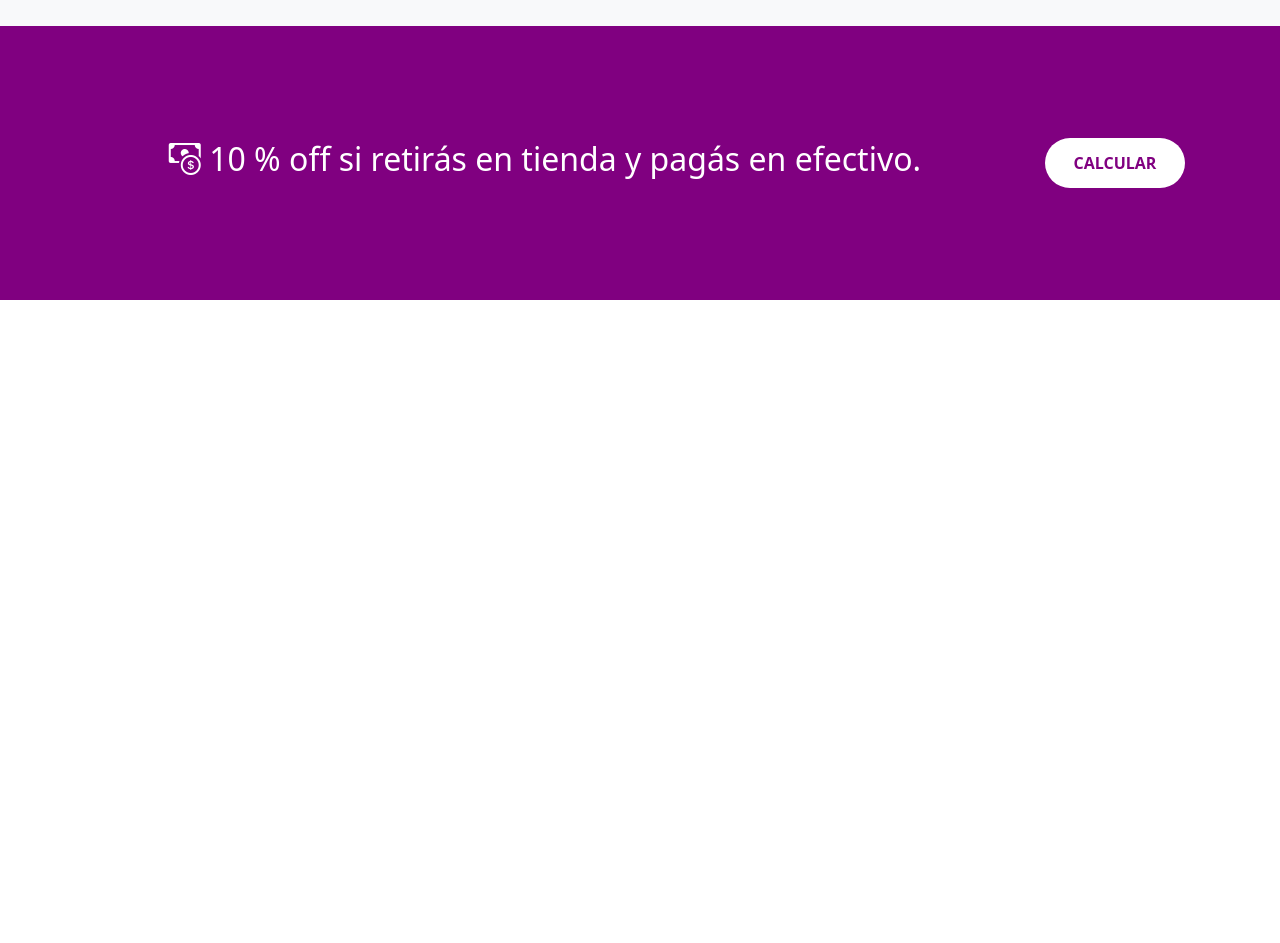
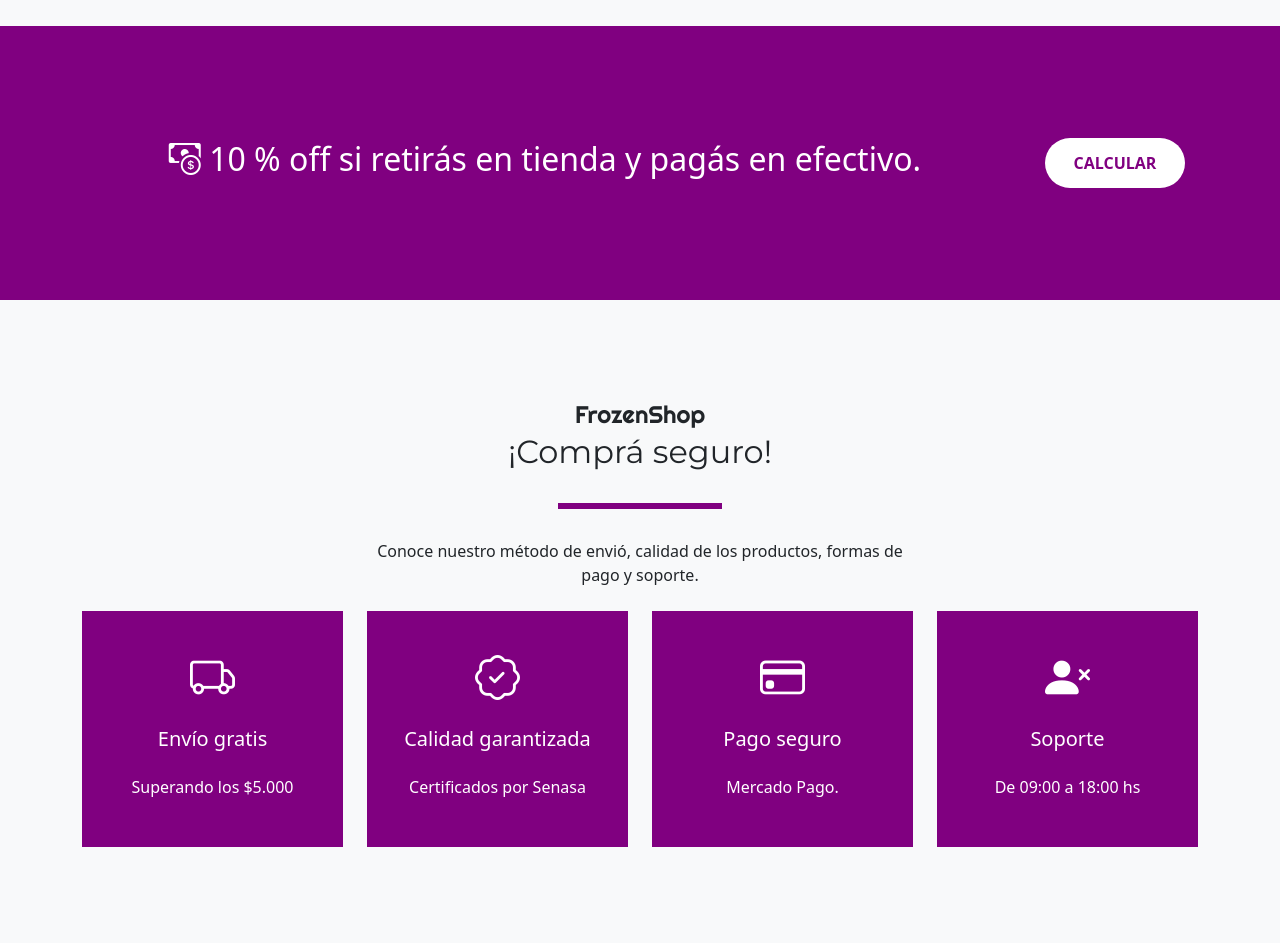
Before and after one commit to MatiasLauria/proyecto-final, a website: page index.html in a window 1280 px wide. Shown: the part 2852-3795 px from the top of the page. Before the commit the page ends 3152 px from the top, so only its background shows below. Drawn offline with nearby package versions, Linux system fonts and the light colour scheme.

Commit message:
init-section-5

```diff
--- a/index.html
+++ b/index.html
@@ -336,6 +336,73 @@
             </div>
         </section>
 
+
+        <!-- section-5 -->
+
+        <section class="store py-5 bg-light text-center">
+            <div class="container py-5">
+                <div class="row">
+                    <div class="col-lg-6 m-auto">
+
+                        <h4 class="m-1">FrozenShop</h4>
+                        <h2>¡Comprá seguro!</h2>
+                        <div class="line my-4"></div>
+                        <p>Conoce nuestro método de envió, calidad de los productos, formas de pago y soporte.
+
+                        </p>
+
+                    </div>
+                </div>
+
+                <div class="row">
+                    <div class="col-lg-3">
+                        <div class="card py-3 mt-2">
+                            <div class="card-body">
+                                <span><i class="bi bi-truck"></i></span>
+                                <h5 class="head1 py-3">Envío gratis</h5>
+                                <p class="per1">Superando los $5.000</p>
+                            </div>
+                        </div>
+                    </div>
+
+
+                    <div class="col-lg-3">
+                        <div class="card py-3 mt-2">
+                            <div class="card-body">
+                                <span><i class="bi bi-patch-check"></i></span>
+                                <h5 class="head1 py-3">Calidad garantizada</h5>
+                                <p class="per1">Certificados por Senasa</p>
+                            </div>
+                        </div>
+                    </div>
+
+                    <div class="col-lg-3">
+                        <div class="card py-3 mt-2">
+                            <div class="card-body">
+                                <span><i class="bi bi-credit-card"></i></span>
+                                <h5 class="head1 py-3">Pago seguro</h5>
+                                <p class="per1">Mercado Pago.
+                                </p>
+                            </div>
+                        </div>
+                    </div>
+
+
+                    <div class="col-lg-3">
+                        <div class="card py-3 mt-2">
+                            <div class="card-body">
+                                <span><i class="bi bi-person-x-fill"></i></span>
+                                <h5 class="head1 py-3">Soporte</h5>
+                                <p class="per1">De 09:00 a 18:00 hs</p>
+                            </div>
+                        </div>
+                    </div>
+
+                </div>
+
+            </div>
+        </section>
+
     </main>
 
 
--- a/scss/style.scss
+++ b/scss/style.scss
@@ -9,3 +9,39 @@
 @import "./layout/section2";
 @import "./layout/section3";
 @import "./layout/section4";
+
+
+.store {
+
+
+    h4{
+        font-family: 'Righteous', cursive;
+    }
+    h2{
+        font-family: 'Montserrat', sans-serif;
+    }
+
+    .line { height: 6px;
+        width: 30%;
+        background-color: purple;
+        display: inline-block;
+        }
+
+        .card{
+            border-radius: 0;
+            border: none;
+            background: purple;
+            color: white;
+            transition: all 0.5s;
+            cursor: pointer;
+
+            &:hover{
+                background-color: #B762C1;
+            }
+
+        }
+
+        i{
+            font-size: 45px;
+        }
+}
```
Also changed, not shown: css/style.css.
